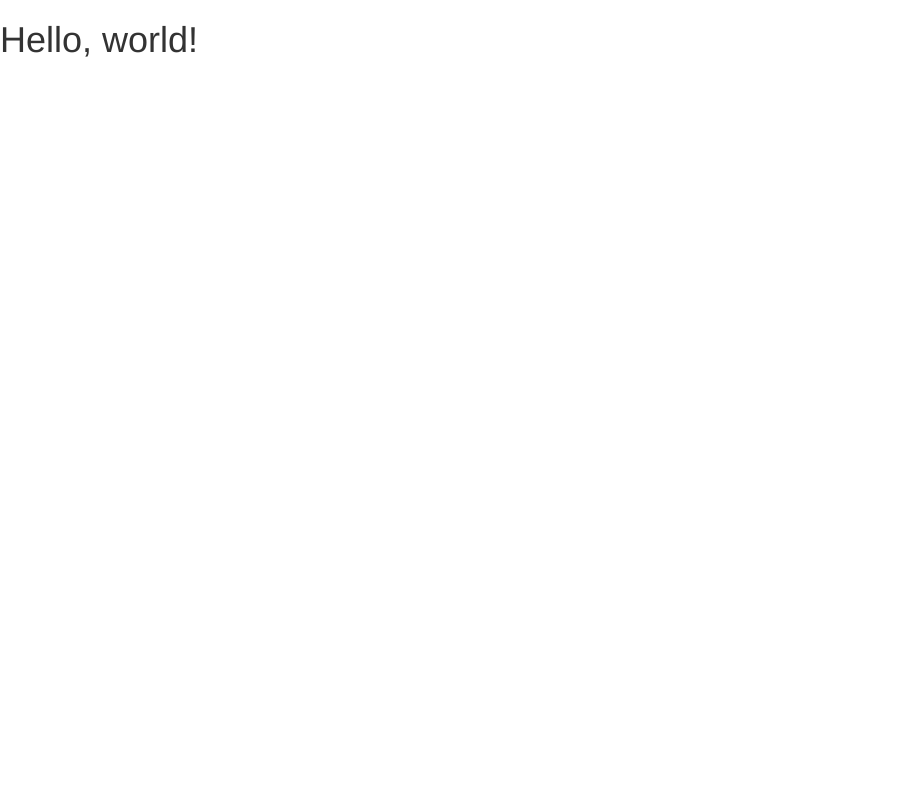
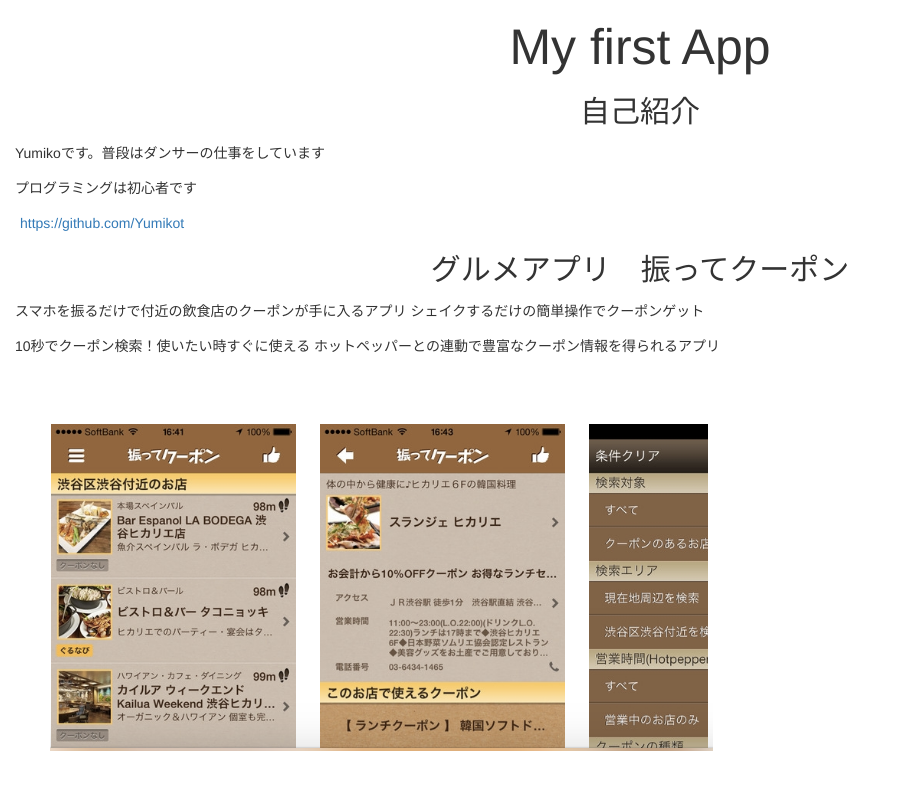
Before and after one commit to Yumikot/Yumikot.github.io, a plain HTML site: page index.html in a window 1280 px wide. Shown: the whole page, without its empty margins (0-907 px from the left). Drawn offline with nearby package versions, Linux system fonts and the light colour scheme.

Commit message:
コミットメッセージ

```diff
--- a/index.html
+++ b/index.html
@@ -4,15 +4,52 @@
     <meta charset="utf-8">
     <meta http-equiv="X-UA-Compatible" content="IE=edge">
     <meta name="viewport" content="width=device-width, initial-scale=1">
-    <title>Bootstrap Sample</title>
+    <title>My first Apps</title>
     <!-- BootstrapのCSS読み込み -->
     <link rel="stylesheet" href="//maxcdn.bootstrapcdn.com/bootstrap/3.3.5/css/bootstrap.min.css">
     <!-- jQuery読み込み -->
     <script src="//ajax.googleapis.com/ajax/libs/jquery/1.11.3/jquery.min.js"></script>
     <!-- BootstrapのJS読み込み -->
     <script src="//maxcdn.bootstrapcdn.com/bootstrap/3.3.5/js/bootstrap.min.js"></script>
+  <style>
+    h1{
+
+      text-align:center;
+      font-size:50px;
+    }
+   h2{
+      text-align:center;
+      font-size:30px;
+    }
+    p{
+    margin:15px;
+    }
+    a{
+     margin:20px;
+    }
+     img{
+       margin:50px;
+     }
+
+
+  </style>
+
   </head>
   <body>
-    <h1>Hello, world!</h1>
+    <h1>My first App</h1>
+    <h2>自己紹介</h2>
+    <p>Yumikoです。普段はダンサーの仕事をしています</p>
+    <p>プログラミングは初心者です</p>
+
+    <a href="https://github.com/Yumikot">https://github.com/Yumikot</a>
+
+    <h2>グルメアプリ　振ってクーポン </h2>
+
+    <p>スマホを振るだけで付近の飲食店のクーポンが手に入るアプリ
+
+シェイクするだけの簡単操作でクーポンゲット</p>
+<p>10秒でクーポン検索！使いたい時すぐに使える
+ホットペッパーとの連動で豊富なクーポン情報を得られるアプリ</p>
+    <img src="sample1.png"></img>
   </body>
 </html>
```
Also changed, not shown: sample1.png (added).
